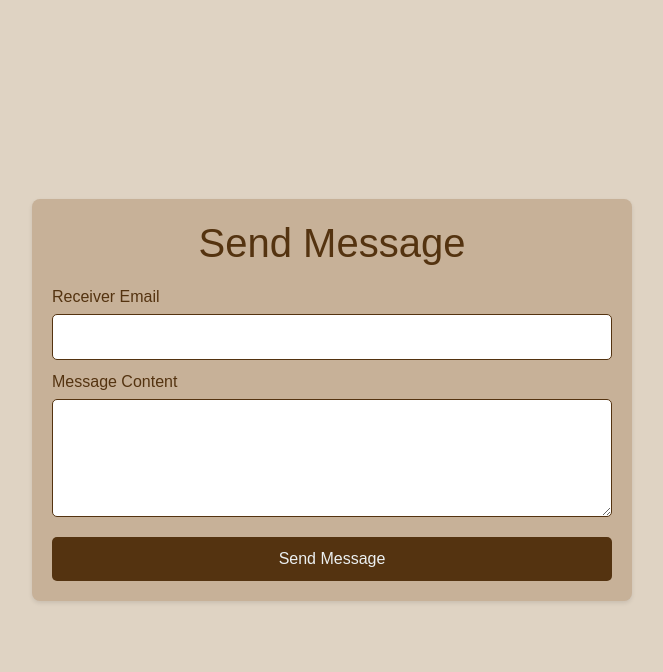
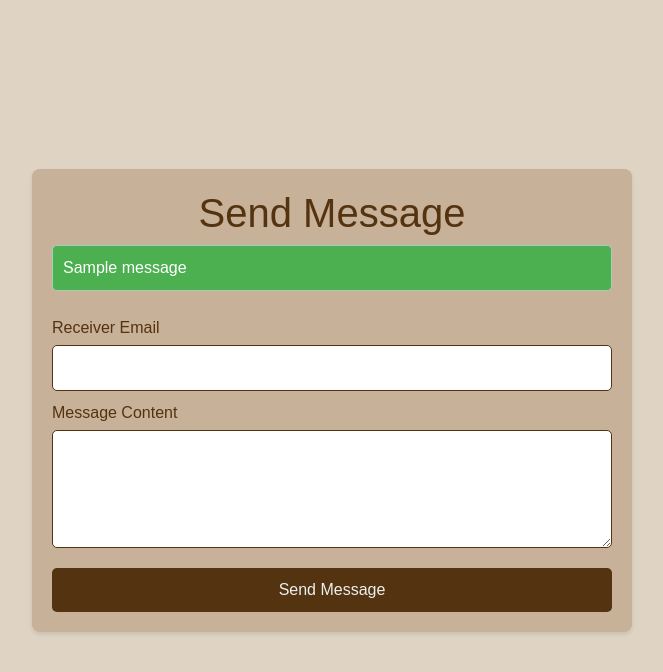
Before and after one commit to zyadwael/LMS, a Flask app: page /send_message in a window 1280 px wide. Shown: the top 672 px of the page, without its empty margins (308-971 px from the left). Run offline with Flask 3, Linux system fonts and the light colour scheme; a user stored in the database is signed in; tables that the repository leaves empty hold one stand-in row (values such as "Sample post"); one stand-in notice (Sample message) is shown; some libraries are stand-ins or nearby versions.

Commit message:
Update send_message.html

```diff
--- a/templates/send_message.html
+++ b/templates/send_message.html
@@ -66,11 +66,34 @@
         button:hover {
             background-color: #3e2715;
         }
+
+        .alert {
+            padding: 10px;
+            background-color: #4CAF50;
+            color: white;
+            margin-bottom: 15px;
+            border-radius: 5px;
+        }
+
+        .alert-danger {
+            background-color: #f44336;
+        }
     </style>
 </head>
 <body>
     <div class="container">
         <h1>Send Message</h1>
+
+        {% with messages = get_flashed_messages(with_categories=true) %}
+          {% if messages %}
+            <div>
+              {% for category, message in messages %}
+                <div class="alert alert-{{ category }}">{{ message }}</div>
+              {% endfor %}
+            </div>
+          {% endif %}
+        {% endwith %}
+
         <form action="/send_message" method="POST">
             <label for="receiver_email">Receiver Email</label>
             <input type="email" id="receiver_email" name="receiver_email" required>
```
